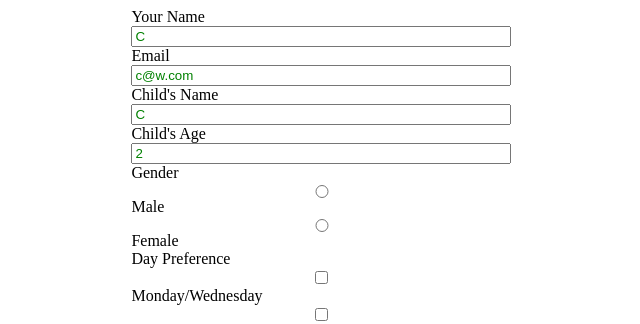
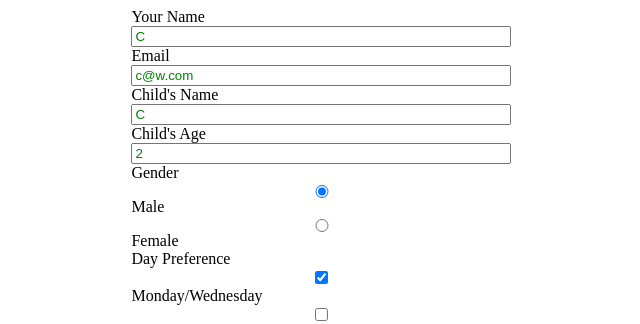
Before and after one commit to camdub/littlebugs, a Next.js app: page / in a window 1280 px wide. Shown: the top 324 px of the page, without its empty margins (319-959 px from the left). Built offline with nearby package versions, Linux system fonts and the light colour scheme.

Commit message:
successful form submission finished (need more validation logic still)

```diff
--- a/pages/index.js
+++ b/pages/index.js
@@ -1,8 +1,4 @@
 import React from 'react';
-
-const fields = {
-
-};
 
 export default class Waitlist extends React.Component {
   state = {
@@ -13,8 +9,8 @@ export default class Waitlist extends React.Component {
       'Age': 2,
       'Email': 'c@w.com',
       'Gender': 'Male',
-      'Preference': [],
-      'Pre-K': false,
+      'Preference': ['MW'],
+      'PreK': false,
     }
   };
 
@@ -51,10 +47,9 @@ export default class Waitlist extends React.Component {
       value = target.checked
         ? [ ...fields[target.name], target.value ]
         : fields[target.name].filter(p => p !== target.value);
-    else if (target.name === 'Pre-K')
+    else if (target.name === 'PreK')
       value = target.checked;
 
-    debugger
     this.setState({
       fields: {
         ...fields,
@@ -114,8 +109,22 @@ export default class Waitlist extends React.Component {
           />
 
           <label htmlFor="Gender">Gender</label>
-          <input type="radio" name="Gender" value="Male" required />Male
-          <input type="radio" name="Gender" value="Female" required />Female
+          <input
+            type="radio"
+            name="Gender"
+            value="Male"
+            required
+            onChange={this.onChange}
+            checked={fields.Gender === 'Male'}
+          />Male
+          <input
+            type="radio"
+            name="Gender"
+            value="Female"
+            required
+            onChange={this.onChange}
+            checked={fields.Gender === 'Female'}
+          />Female
 
           <label htmlFor="Preference">Day Preference</label>
           <input
@@ -134,7 +143,7 @@ export default class Waitlist extends React.Component {
           />Tuesday/Thursday
 
           <label htmlFor="PreK">I am interested in Pre-K (Friday) <small>only kids attending public school following year</small></label>
-          <input type="checkbox" name="Pre-K" value="Pre-K" checked={fields['Pre-K']} onChange={this.onChange} />
+          <input type="checkbox" name="PreK" value="PreK" checked={fields['PreK']} onChange={this.onChange} />
 
           <input type="submit" value="Sign Up!" />
         </form>
```
